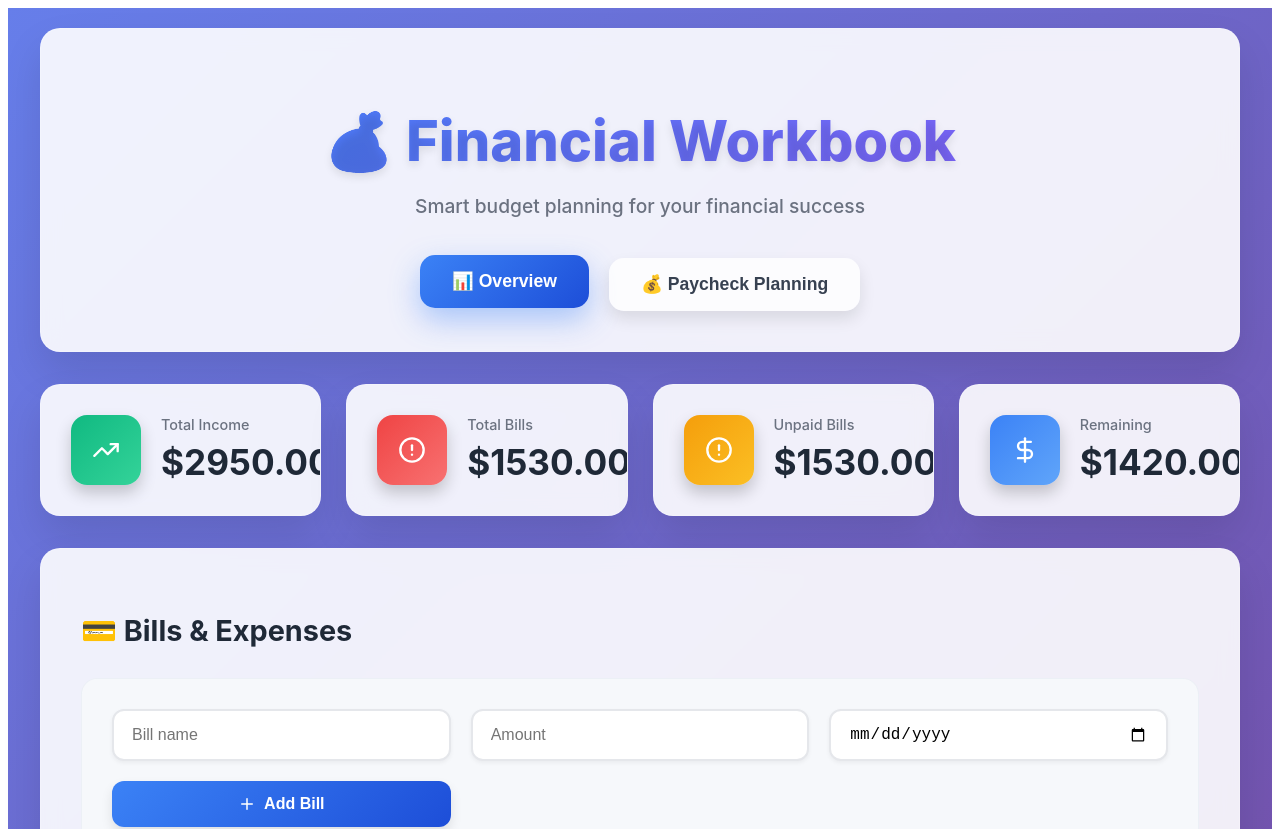
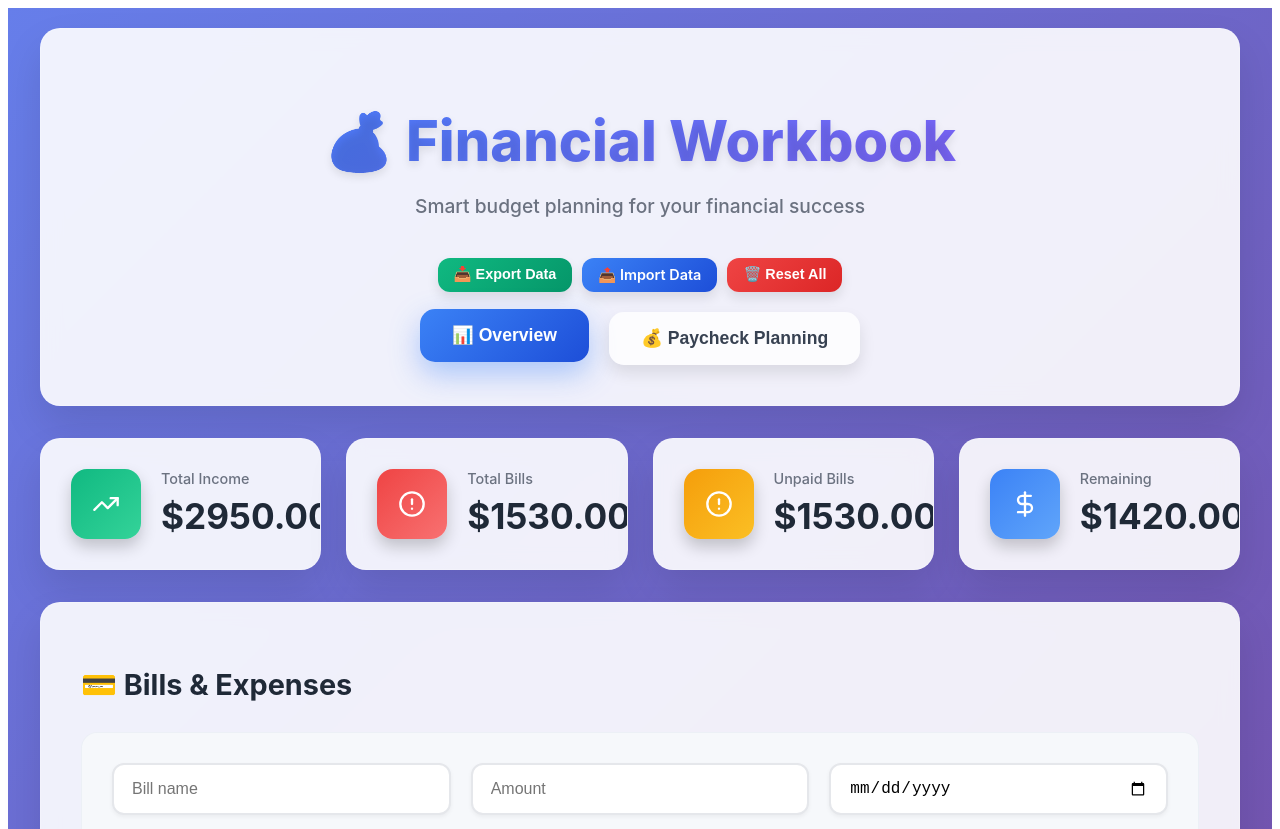
Before and after one commit to knightofren2588/financial-workbook, a React (Create React App) app: page / in a window 1280 px wide. Shown: the top 829 px of the page. Built offline with nearby package versions, Linux system fonts and the light colour scheme.

Commit message:
Added Local Storage persistent and data management

```diff
--- a/src/App.js
+++ b/src/App.js
@@ -1,9 +1,29 @@
-import React, { useState } from 'react';
+import React, { useState, useEffect } from 'react';
 import { Plus, DollarSign, TrendingUp, AlertCircle, Trash2 } from 'lucide-react';
 
 const FinancialWorkbook = () => {
-  // Bills state
-  const [bills, setBills] = useState([
+  // Load data from localStorage or use defaults
+  const loadFromStorage = (key, defaultValue) => {
+    try {
+      const saved = localStorage.getItem(key);
+      return saved ? JSON.parse(saved) : defaultValue;
+    } catch (error) {
+      console.error('Error loading from localStorage:', error);
+      return defaultValue;
+    }
+  };
+
+  // Save data to localStorage
+  const saveToStorage = (key, data) => {
+    try {
+      localStorage.setItem(key, JSON.stringify(data));
+    } catch (error) {
+      console.error('Error saving to localStorage:', error);
+    }
+  };
+
+  // Bills state with localStorage
+  const [bills, setBills] = useState(() => loadFromStorage('financial-workbook-bills', [
     {
       id: 1,
       name: 'Rent',
@@ -28,10 +48,10 @@ const FinancialWorkbook = () => {
       isPaid: false,
       assignedPaycheckId: null
     }
-  ]);
+  ]));
 
-  // Individual paychecks state
-  const [paychecks, setPaychecks] = useState([
+  // Individual paychecks state with localStorage
+  const [paychecks, setPaychecks] = useState(() => loadFromStorage('financial-workbook-paychecks', [
     {
       id: 1,
       date: '2025-08-01',
@@ -44,8 +64,66 @@ const FinancialWorkbook = () => {
       amount: 1450,
       source: 'Equitas Health - Payroll'
     }
-  ]);
+  ]));
 
+  // Save bills to localStorage whenever bills change
+  useEffect(() => {
+    saveToStorage('financial-workbook-bills', bills);
+  }, [bills]);
+
+  // Save paychecks to localStorage whenever paychecks change
+  useEffect(() => {
+    saveToStorage('financial-workbook-paychecks', paychecks);
+  }, [paychecks]);
+
+  // Data management functions
+  const exportData = () => {
+    const data = {
+      bills,
+      paychecks,
+      exportDate: new Date().toISOString()
+    };
+    const dataStr = JSON.stringify(data, null, 2);
+    const dataBlob = new Blob([dataStr], { type: 'application/json' });
+    const url = URL.createObjectURL(dataBlob);
+    const link = document.createElement('a');
+    link.href = url;
+    link.download = `financial-workbook-backup-${new Date().toISOString().split('T')[0]}.json`;
+    link.click();
+    URL.revokeObjectURL(url);
+  };
+
+  const importData = (event) => {
+    const file = event.target.files[0];
+    if (file) {
+      const reader = new FileReader();
+      reader.onload = (e) => {
+        try {
+          const data = JSON.parse(e.target.result);
+          if (data.bills && data.paychecks) {
+            setBills(data.bills);
+            setPaychecks(data.paychecks);
+            alert('Data imported successfully!');
+          } else {
+            alert('Invalid file format!');
+          }
+        } catch (error) {
+          alert('Error importing data!');
+        }
+      };
+      reader.readAsText(file);
+    }
+  };
+
+  const resetAllData = () => {
+    if (window.confirm('Are you sure you want to reset all data? This cannot be undone!')) {
+      localStorage.removeItem('financial-workbook-bills');
+      localStorage.removeItem('financial-workbook-paychecks');
+      setBills([]);
+      setPaychecks([]);
+      alert('All data has been reset!');
+    }
+  };
   const [activeView, setActiveView] = useState('overview');
   const [newBill, setNewBill] = useState({ name: '', amount: '', dueDate: '' });
   const [newPaycheck, setNewPaycheck] = useState({ date: '', amount: '', source: '' });
@@ -457,6 +535,50 @@ const FinancialWorkbook = () => {
           <h1 style={styles.title}>💰 Financial Workbook</h1>
           <p style={styles.subtitle}>Smart budget planning for your financial success</p>
 
+          {/* Data Management */}
+          <div style={{display: 'flex', gap: '10px', justifyContent: 'center', marginBottom: '20px', flexWrap: 'wrap'}}>
+            <button
+              onClick={exportData}
+              style={{
+                ...styles.btn,
+                background: 'linear-gradient(135deg, #10b981, #059669)',
+                color: 'white',
+                padding: '8px 16px',
+                fontSize: '0.9rem'
+              }}
+            >
+              📥 Export Data
+            </button>
+            <label style={{
+              ...styles.btn,
+              background: 'linear-gradient(135deg, #3b82f6, #1d4ed8)',
+              color: 'white',
+              padding: '8px 16px',
+              fontSize: '0.9rem',
+              cursor: 'pointer'
+            }}>
+              📤 Import Data
+              <input
+                type="file"
+                accept=".json"
+                onChange={importData}
+                style={{display: 'none'}}
+              />
+            </label>
+            <button
+              onClick={resetAllData}
+              style={{
+                ...styles.btn,
+                background: 'linear-gradient(135deg, #ef4444, #dc2626)',
+                color: 'white',
+                padding: '8px 16px',
+                fontSize: '0.9rem'
+              }}
+            >
+              🗑️ Reset All
+            </button>
+          </div>
+
           {/* View Toggle */}
           <div style={styles.viewToggle}>
             <button
```
